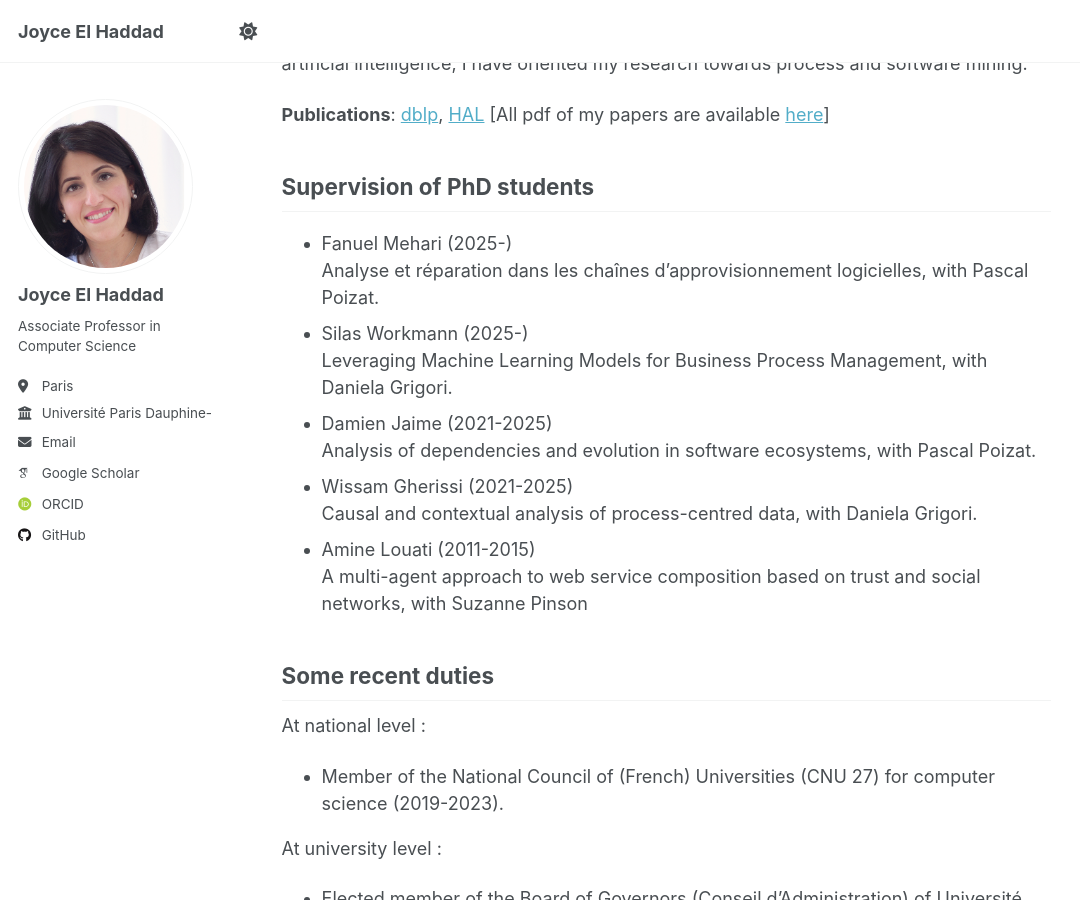
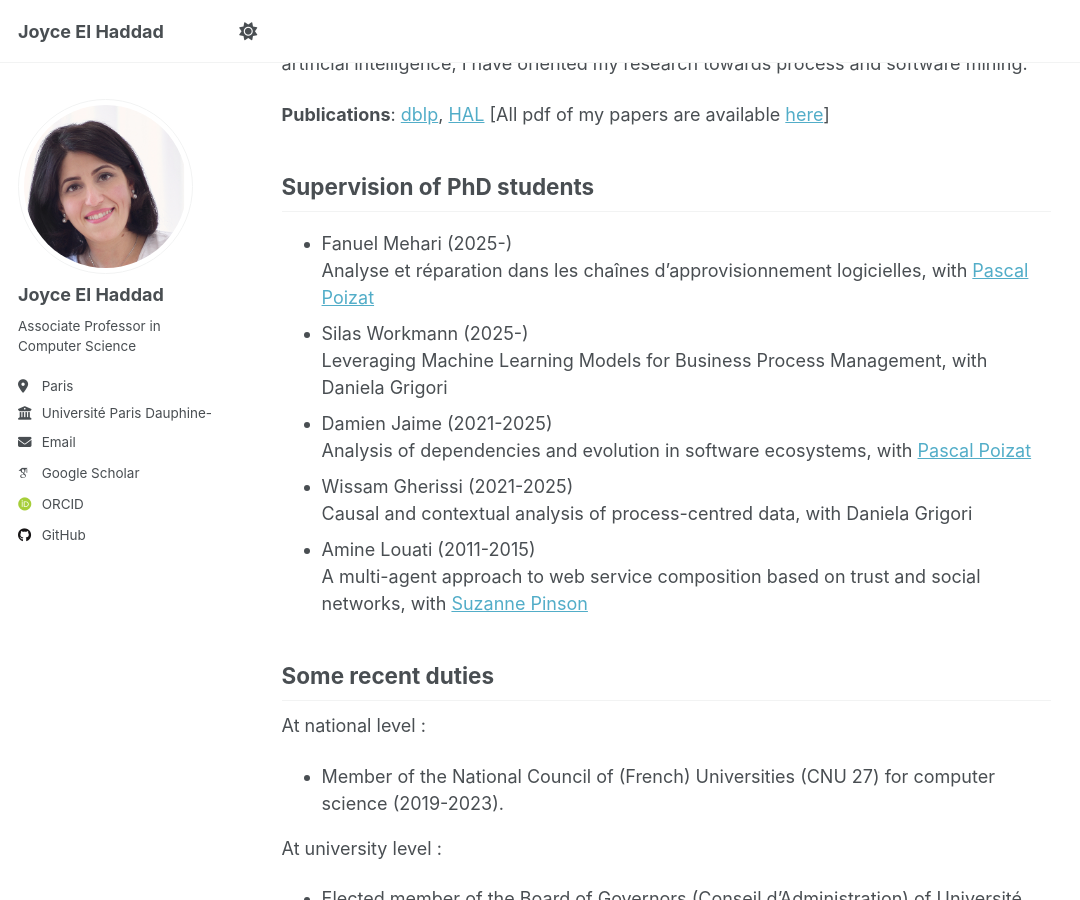
Before and after one commit to joyceelhaddad/joyceelhaddad.github.io, a Jekyll site: the page built from _pages/about.md, in a window 1280 px wide and 900 px high, scrolled down 556 px. Shown: the whole window, without its empty margins (0-1080 px from the left). Built offline with Jekyll 4.4.1, drawn with Linux system fonts in a browser that asks for light colours; some web fonts are replaced; a script that is not in the unit is left out; part of the change alters nothing that is shown.

```diff
--- a/_pages/about.md
+++ b/_pages/about.md
@@ -21,21 +21,21 @@ Until 2020, my research work delt with efficiency, reliability, and trustworthin
 Since 2021, my research work has evolved towards contract management for the deployment and execution of microservicesin the Cloud. Furthermore, with the rise of artificial intelligence, I have oriented my research towards process and software mining.
 
 **Publications**: [dblp](https://dblp.org/pid/91/6045.html), [HAL](https://hal.science/search/index?q=joyce+el+haddad)
-[All pdf of my papers are available [here](https://joyceelhaddad.github.io/publications/)]
+[All pdf of my papers are available [here](https://joyceelhaddad.github.io/no-menu-page/)]
 
 
 Supervision of PhD students
 ------
 - Fanuel Mehari (2025-) <br>
-  Analyse et réparation dans les chaînes d'approvisionnement logicielles, with Pascal Poizat.
+  Analyse et réparation dans les chaînes d'approvisionnement logicielles, with [Pascal Poizat](https://pascalpoizat.github.io/)
 -	Silas Workmann (2025-) <br>
-  Leveraging Machine Learning Models for Business Process Management, with Daniela Grigori.
+  Leveraging Machine Learning Models for Business Process Management, with Daniela Grigori
 -	Damien Jaime (2021-2025) <br>
-  Analysis of dependencies and evolution in software ecosystems, with Pascal Poizat.
+  Analysis of dependencies and evolution in software ecosystems, with [Pascal Poizat](https://pascalpoizat.github.io/)
 -	Wissam Gherissi (2021-2025) <br>
-  Causal and contextual analysis of process-centred data, with Daniela Grigori.
+  Causal and contextual analysis of process-centred data, with Daniela Grigori
 -	Amine Louati (2011-2015)<br>
-  A multi-agent approach to web service composition based on trust and social networks, with Suzanne Pinson
+  A multi-agent approach to web service composition based on trust and social networks, with [Suzanne Pinson](https://www.lamsade.dauphine.fr/~pinson/)
 
 
 Some recent duties
```
